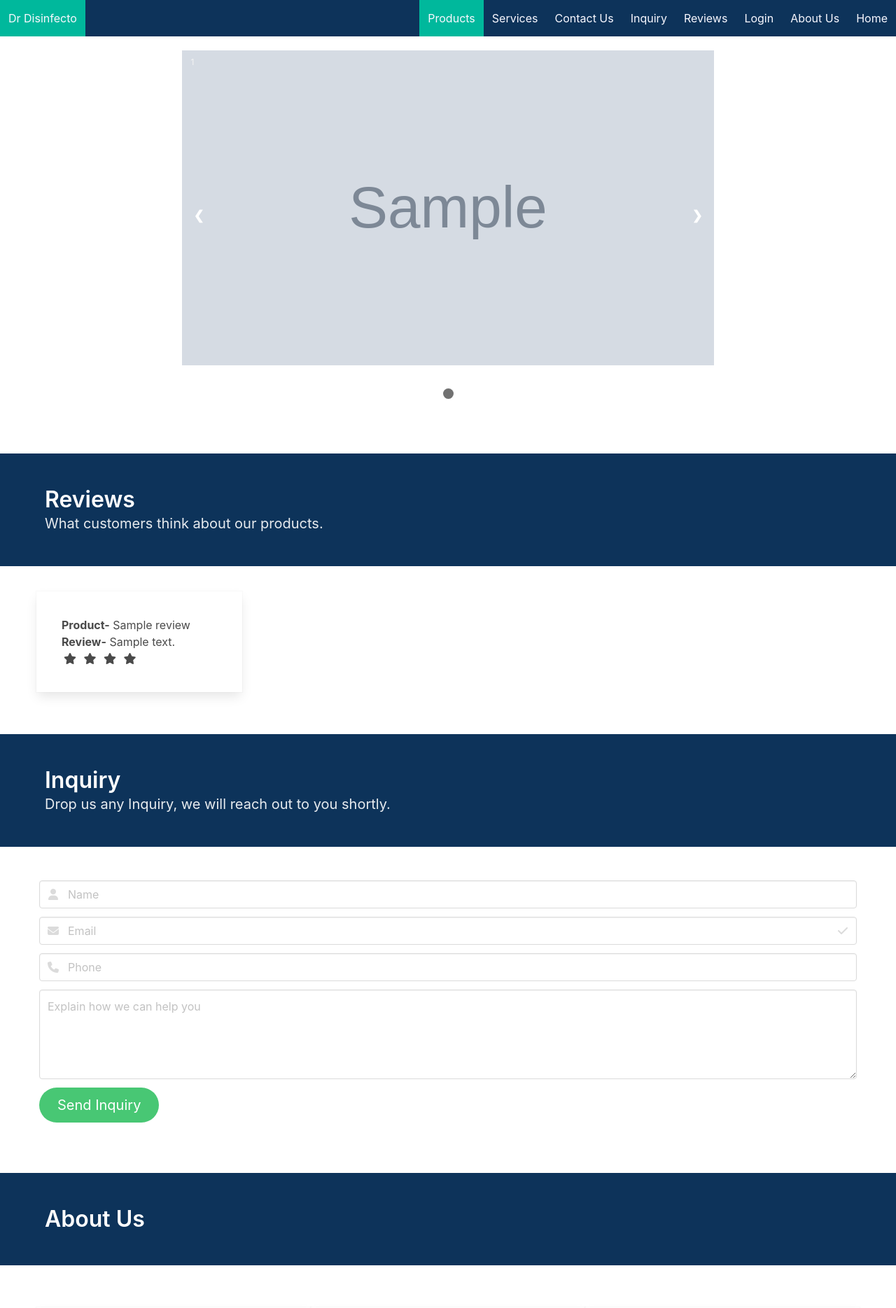
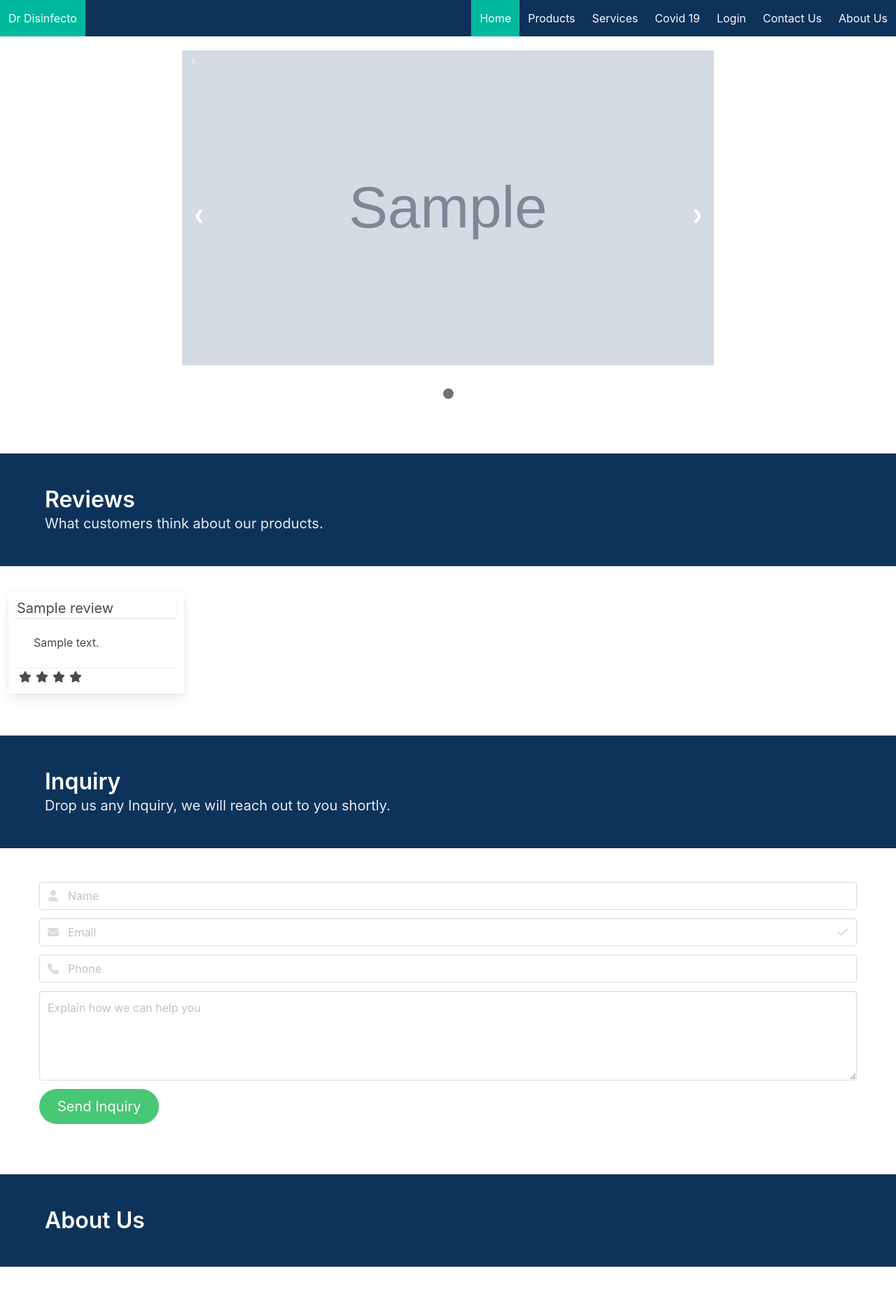
Before and after one commit to imrshu/dr-disinfecto, a Django app: page / in a window 1280 px wide. Shown: the top 1869 px of the page at 70% size. Run offline with Django 3.2, Linux system fonts and the light colour scheme; tables that the repository leaves empty hold one stand-in row (Sample ...); some libraries are stand-ins or nearby versions.

Commit message:
Fix: navbar toggling and add range template tag

```diff
--- a/disinfecto/product/models.py
+++ b/disinfecto/product/models.py
@@ -79,11 +79,10 @@ class BannerImage(models.Model):
         return self.image.url
 
 class Review(models.Model):
-    user = models.ForeignKey(get_user_model(), on_delete=models.CASCADE)
-    product_name = models.CharField(max_length=60)
+    customer_name = models.CharField(max_length=30, null=True, blank=True)
     review_text = models.TextField(null=True, blank=True)
     ratings = models.PositiveIntegerField()
     uploaded_at = models.DateTimeField(auto_now_add=True)
 
     def __str__(self):
-        return self.user.first_name
+        return self.product_name
--- /dev/null
+++ b/disinfecto/product/templatetags/extras.py
@@ -0,0 +1,8 @@
+from django.template import Library
+
+register = Library()
+
+
+@register.filter(name='times')
+def times(value):
+    return range(value)
--- a/disinfecto/product/views.py
+++ b/disinfecto/product/views.py
@@ -1,6 +1,7 @@
 from django.shortcuts import render, redirect
 from django.contrib.auth.decorators import login_required
 from django.http import HttpResponse
+from django.conf import settings
 from .forms import *
 from .models import *
 from django.contrib.auth import login, authenticate
@@ -74,7 +75,7 @@ def feedback(request):
     else:
         email = request.POST.get('email')
         message = request.POST.get('msg')
-        send_mail('disinfecto', message, email, ['rishabh.verma11998@gmail.com'])
+        send_mail('disinfecto', message, email, [settings.EMAIL_HOST_USER])
         return redirect('home')
 
 
@@ -112,18 +113,11 @@ def success(request):
 
 def index(request):
     if request.method == 'GET':
-        star_rating = []
         images = BannerImage.objects.all()
         reviews = Review.objects.all()
-        for review in reviews:
-            if review.ratings:
-                for i in range(int(review.ratings)):
-                    star_rating.append(i)
-        print(star_rating)
         return render(request, 'home.html', {
             'images': images,
-            'reviews': reviews,
-            'ratings': star_rating
+            'reviews': reviews
         })
 
 def getAllProducts(request):
@@ -162,7 +156,7 @@ def inquiry(request):
             Inquiry is below :-\n
             {request.POST.get('inquiry_text')}
         '''
-        send_mail('Dr Disinfecto Customer Inquiry', message, request.POST.get('email'), ['rishabh.verma11998@gmail.com'])
+        send_mail('Dr Disinfecto Customer Inquiry', message, request.POST.get('email'), [settings.EMAIL_HOST_USER])
         return redirect('product:index')
 
 def complaint(request):
@@ -175,5 +169,5 @@ def complaint(request):
             Complaint is below :-\n
             {request.POST.get('complaint_text')}
         '''
-        send_mail('Dr Disinfecto Customer Complaint', message, request.POST.get('email'), ['rishabh.verma11998@gmail.com'])
+        send_mail('Dr Disinfecto Customer Complaint', message, request.POST.get('email'), [settings.EMAIL_HOST_USER])
         return redirect('product:index')
--- a/disinfecto/templates/home.html
+++ b/disinfecto/templates/home.html
@@ -151,25 +152,24 @@
 </section>
 
 <section class="section">
-  <div class="container">
   <div class="columns">
     {% for review in reviews %}
-      <div class="column is-3 card">
+    <div class="column is-one-fifth card">
       <div class="card-header">
-          <p class="subtitle">{{ request.user.first_name }}</p>
+        <p class="subtitle">{{ review.customer_name }}</p>
       </div>
       <div class="card-content">
-          <p><b>Product-</b> {{ review.product_name }}</p>
-          <p><b>Review-</b> {{review.review_text}}</p>
-          {% for rating in ratings %}
+        <p>{{ review.review_text }}</p>
+      </div>
+      <footer class="card-footer  has-text-centered">
+        {% for rating in review.ratings|times %}
           <span class="icon">
             <i class="fas fa-star"></i>
           </span>
         {% endfor %}
-        </div>
+      </footer>
     </div>
     {% endfor %}
-    </div>
   </div>
 </section>
 
--- a/disinfecto/templates/navbar.html
+++ b/disinfecto/templates/navbar.html
@@ -1,35 +1,81 @@
+<style>
+@media screen and (max-width: 1023px) {
+   .navbar-menu {
+      background-color: #0d335a;
+   }
+   a.navbar-item:hover {
+      background-color: black;
+   }
+   a.navbar-item.is-active {
+      background-color: #0d335a;
+   }
+}
+</style>
+
 <nav class="navbar is-primary is-fixed-top">
     <div class="navbar-brand">
        <!-- <a href="#/" class="navbar-item router-link-exact-active router-link-active"><img src="logotype12.png?82ee4d5164455ca96059b6f85e289452" alt="bulma-pro"></a>  -->
        <a href="/" style="color: ghostwhite;" class="navbar-item router-link-exact-active router-link-active">Dr Disinfecto</a>
-       <div data-target="navbarExampleTransparentExample" class="navbar-burger burger"><span></span> <span></span> <span></span></div>
+       <a role="button" class="navbar-burger" aria-label="menu" aria-expanded="false" data-target="navbardisinfecto">
+         <span aria-hidden="true"></span>
+         <span aria-hidden="true"></span>
+         <span aria-hidden="true"></span>
+       </a>
     </div>
-    <div id="navbarExampleTransparentExample" class="navbar-menu">
+    <div id="navbardisinfecto" class="navbar-menu">
        <div class="navbar-end">
-         <a href="{% url 'product:allproducts' %}" class="navbar-item is-active router-link-active" style="color: ghostwhite;" title="Getting Started">
+         <a href="/" title="Disinfecto Home" class="navbar-item is-active router-link-active" style="color: ghostwhite;">
+            <span>Home</span>
+         </a>
+         <a href="{% url 'product:allproducts' %}" class="navbar-item" style="color: ghostwhite;" title="Disinfecto Products">
             <span>Products</span>
          </a>
-         <a href="#/form" class="navbar-item" title="Form Inputs" style="color: ghostwhite;">
+         <a href="#/form" class="navbar-item" title="Disinfecto Services" style="color: ghostwhite;">
             <span>Services</span>
          </a>
-         <a href="/#contactus" class="navbar-item" title="Form Inputs" style="color: ghostwhite;">
+         <a href="#" class="navbar-item" title="Disinfecto covid 19 updates" style="color: ghostwhite;">
+            <span>Covid 19</span>
+         </a>
+         <a href="{% url 'product:login' %}" title="Disinfecto Customer login" class="navbar-item" style="color: ghostwhite;">
+            <span>Login</span>
+         </a>
+         <a href="/#contactus" class="navbar-item" title="Disinfecto Contact us" style="color: ghostwhite;">
             <span>Contact Us</span>
          </a>
-         <a href="/#inquiry" class="navbar-item" title="Form Inputs" style="color: ghostwhite;">
-            <span>Inquiry</span>
-         </a>
-         <a href="{% url 'product:giveReview' %}" class="navbar-item" title="Form Inputs" style="color: ghostwhite;">
-            <span>Reviews</span>
-         </a>
-         <a href="{% url 'product:login' %}" title="Github Repository" class="navbar-item" style="color: ghostwhite;">
-            <span>Login</span>
-         </a>
-         <a href="/#aboutus" title="Github Repository" class="navbar-item" style="color: ghostwhite;">
+         <a href="/#aboutus" title="Disinfecto About us" class="navbar-item" style="color: ghostwhite;">
             <span>About Us</span>
          </a>
-         <a href="/" title="Github Repository" class="navbar-item" style="color: ghostwhite;">
-            <span>Home</span>
-         </a>
+         <!-- <a href="{% url 'product:giveReview' %}" class="navbar-item" title="Disinfecto Customer reviews" style="color: ghostwhite;">
+            <span>Reviews</span>
+         </a> -->
       </div>
     </div>
  </nav>
+
+<script>
+document.addEventListener('DOMContentLoaded', () => {
+
+// Get all "navbar-burger" elements
+const $navbarBurgers = Array.prototype.slice.call(document.querySelectorAll('.navbar-burger'), 0);
+
+// Check if there are any navbar burgers
+if ($navbarBurgers.length > 0) {
+
+  // Add a click event on each of them
+  $navbarBurgers.forEach( el => {
+    el.addEventListener('click', () => {
+
+      // Get the target from the "data-target" attribute
+      const target = el.dataset.target;
+      const $target = document.getElementById(target);
+
+      // Toggle the "is-active" class on both the "navbar-burger" and the "navbar-menu"
+      el.classList.toggle('is-active');
+      $target.classList.toggle('is-active');
+
+    });
+  });
+}
+
+});
+</script>
```
Also changed, not shown: other parts of disinfecto/templates/home.html (+1 -0 lines), disinfecto/disinfecto/settings.py (+2 -17 lines), disinfecto/product/management/commands/reviews.py (added, +59 -0 lines), disinfecto/product/migrations/0007_remove_review_user.py (added), disinfecto/product/migrations/0008_remove_review_product_name.py (added), disinfecto/product/migrations/0009_review_customer_name.py (added), disinfecto/product/templatetags/__init__.py (added). Lines whose indentation alone changed are shown as unchanged.
